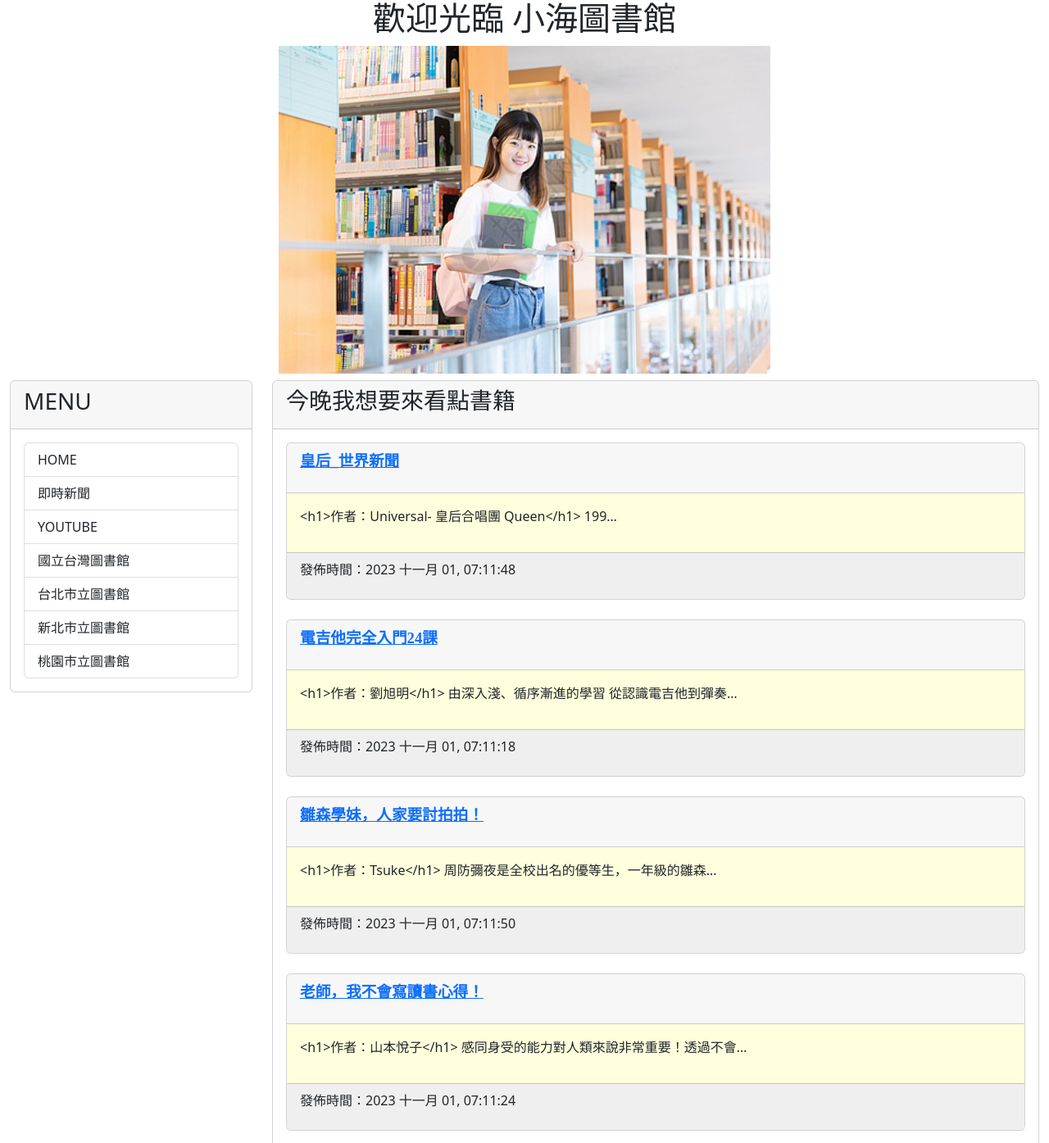
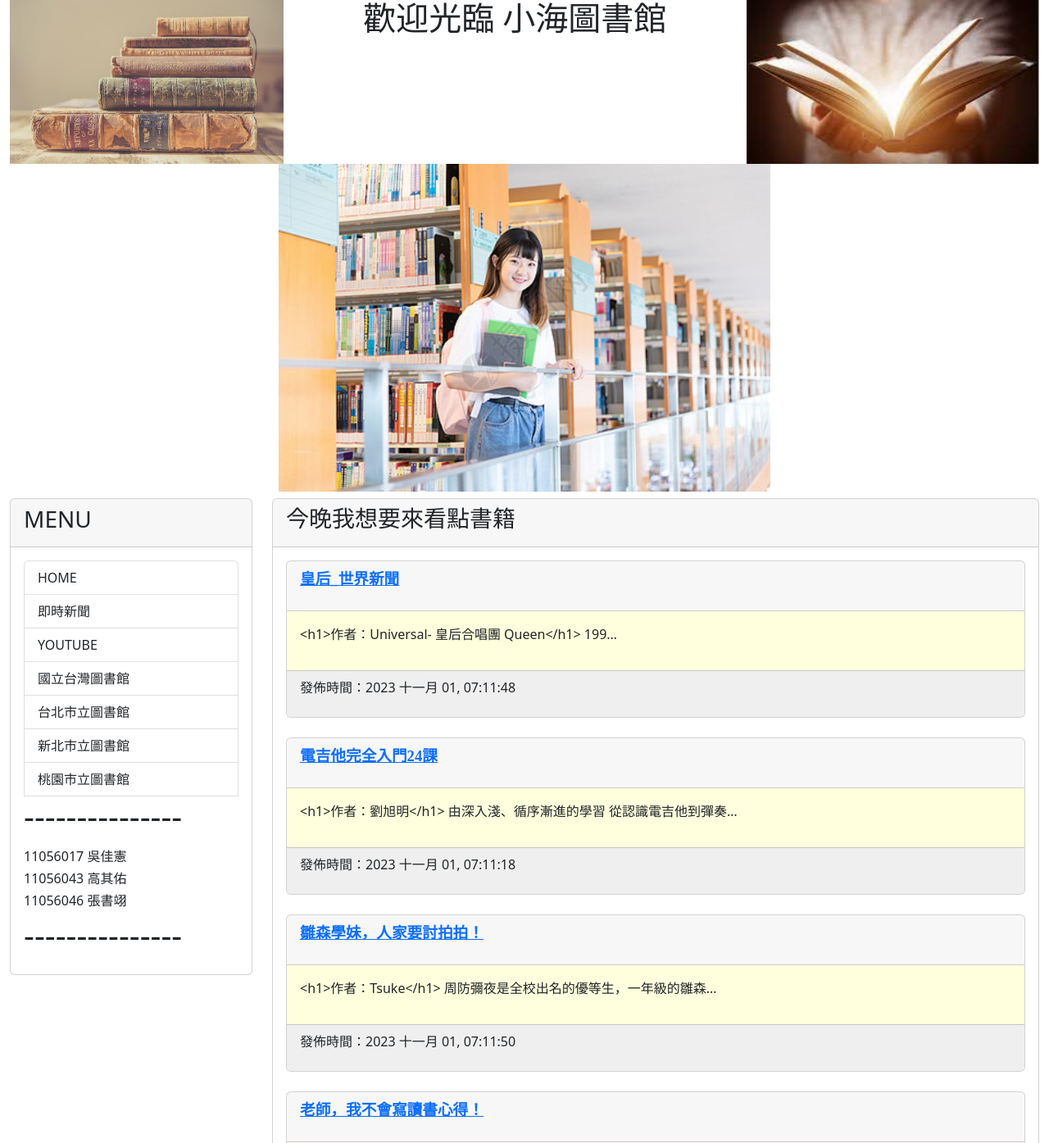
Before and after one commit to joy0215/lib174346, a Django app: page / in a window 1280 px wide. Shown: the top 1395 px of the page at 82% size. Run offline with Django 4.2, Linux system fonts and the light colour scheme; data comes from the database, SQL or seed files in the repository.

Commit message:
maybe final

```diff
--- a/template/base.html
+++ b/template/base.html
@@ -34,6 +34,11 @@
                                 <a href="https://tpml.gov.taipei/" class="list-group-item">台北市立圖書館</a>
                                 <a href="https://www.library.ntpc.gov.tw/" class="list-group-item">新北市立圖書館</a>
                                 <a href="https://webpac.typl.gov.tw/" class="list-group-item">桃園市立圖書館</a>
+                                <h1>---------------<h1>
+                                <h6>11056017 吳佳憲</h6>
+                                <h6>11056043 高其佑</h6>
+                                <h6>11056046 張書翊</h6>
+                                <h1>---------------</h1>
                             </div>
                         </div>
                     </div>
--- a/template/header.html
+++ b/template/header.html
@@ -1,6 +1,8 @@
 <!-- header.html -->
 {%  load static %}
 <div class ='well'>
+    <img src = "{% static "pic3.jpg" %}" height="200"  align="left">
+    <img src = "{% static "pic2.jpg" %}" height="200"  align="right">
     <center>
     <h1 style="font-family:微軟正黑體;">歡迎光臨 小海圖書館</h1>
     <img src = "{% static "pic1.jpg" %}" height="400" >
```
Also changed, not shown: static/pic2.jpg (added), static/pic3.jpg (added).
